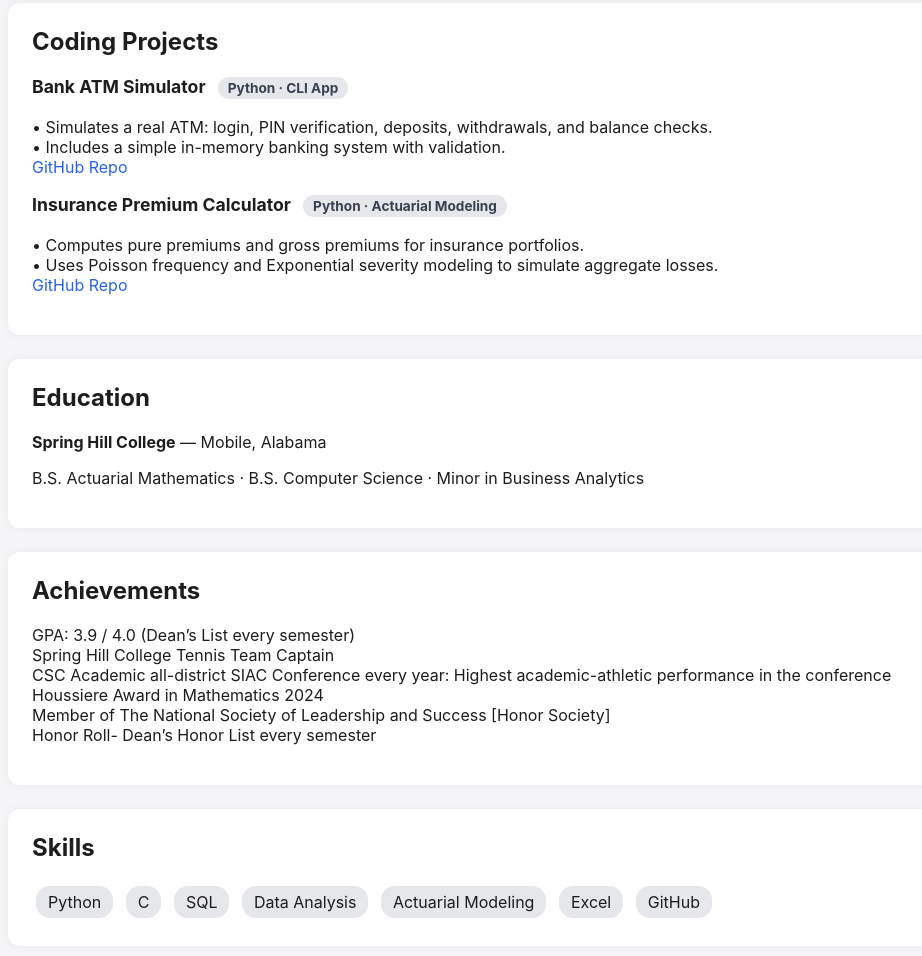
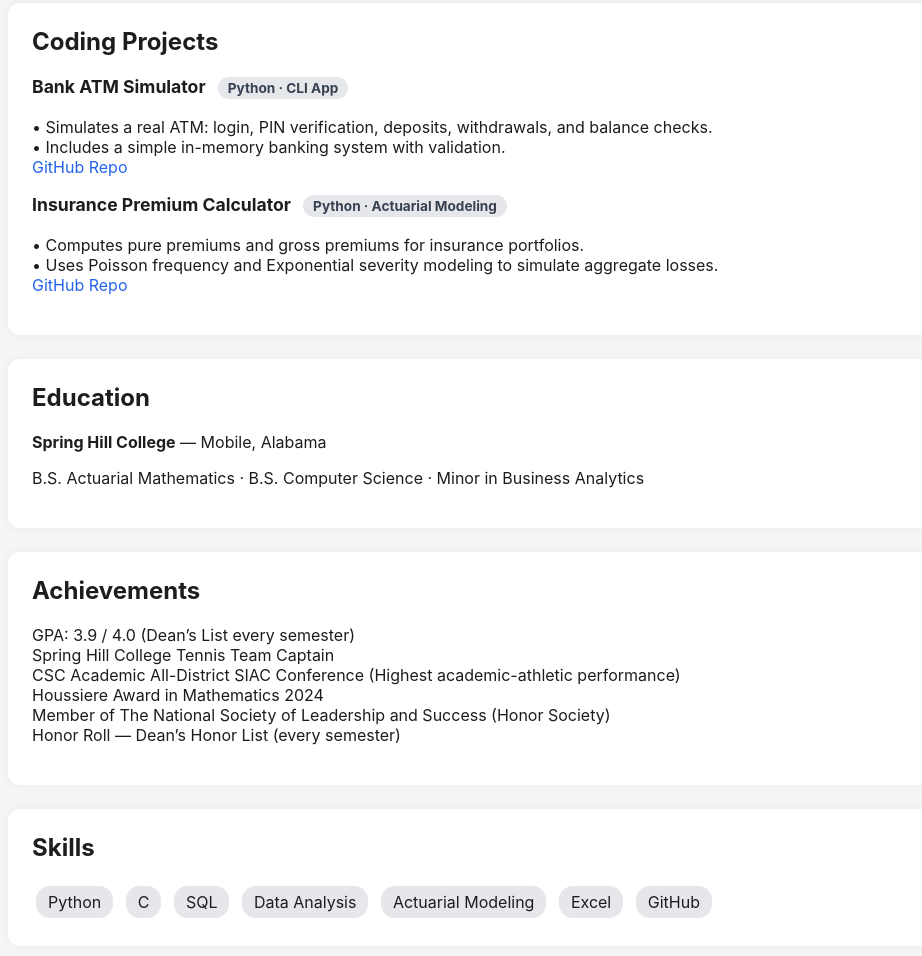
Before and after one commit to paolamarinsabao/paolamarinsabao.github.io, a plain HTML site: page index.html in a window 1280 px wide. Shown: the part 506-1462 px from the top of the page, without its empty margins (157-1079 px from the left). Drawn offline with Linux system fonts and the light colour scheme.

Commit message:
Update index.html

```diff
--- a/index.html
+++ b/index.html
@@ -157,8 +157,7 @@
     <h2>Education</h2>
     <p><strong>Spring Hill College</strong> — Mobile, Alabama</p>
     <p>
-                B.S. Actuarial Mathematics · B.S. Computer Science · Minor in Business Analytics<br>
-
+        B.S. Actuarial Mathematics · B.S. Computer Science · Minor in Business Analytics
     </p>
 </section>
 
@@ -166,14 +165,12 @@
 <section class="achievements">
     <h2>Achievements</h2>
     <p>
-
         GPA: 3.9 / 4.0 (Dean’s List every semester)<br>
         Spring Hill College Tennis Team Captain<br>
-                CSC Academic all-district SIAC Conference every year: Highest academic-athletic performance in the conference<br>
+        CSC Academic All-District SIAC Conference (Highest academic-athletic performance)<br>
         Houssiere Award in Mathematics 2024<br>
-                Member of The National Society of Leadership and Success [Honor Society]<br>
-                Honor Roll- Dean’s Honor List every semester<br>
-
+        Member of The National Society of Leadership and Success (Honor Society)<br>
+        Honor Roll — Dean’s Honor List (every semester)<br>
     </p>
 </section>
 
```
Lines whose indentation alone changed are shown as unchanged.
